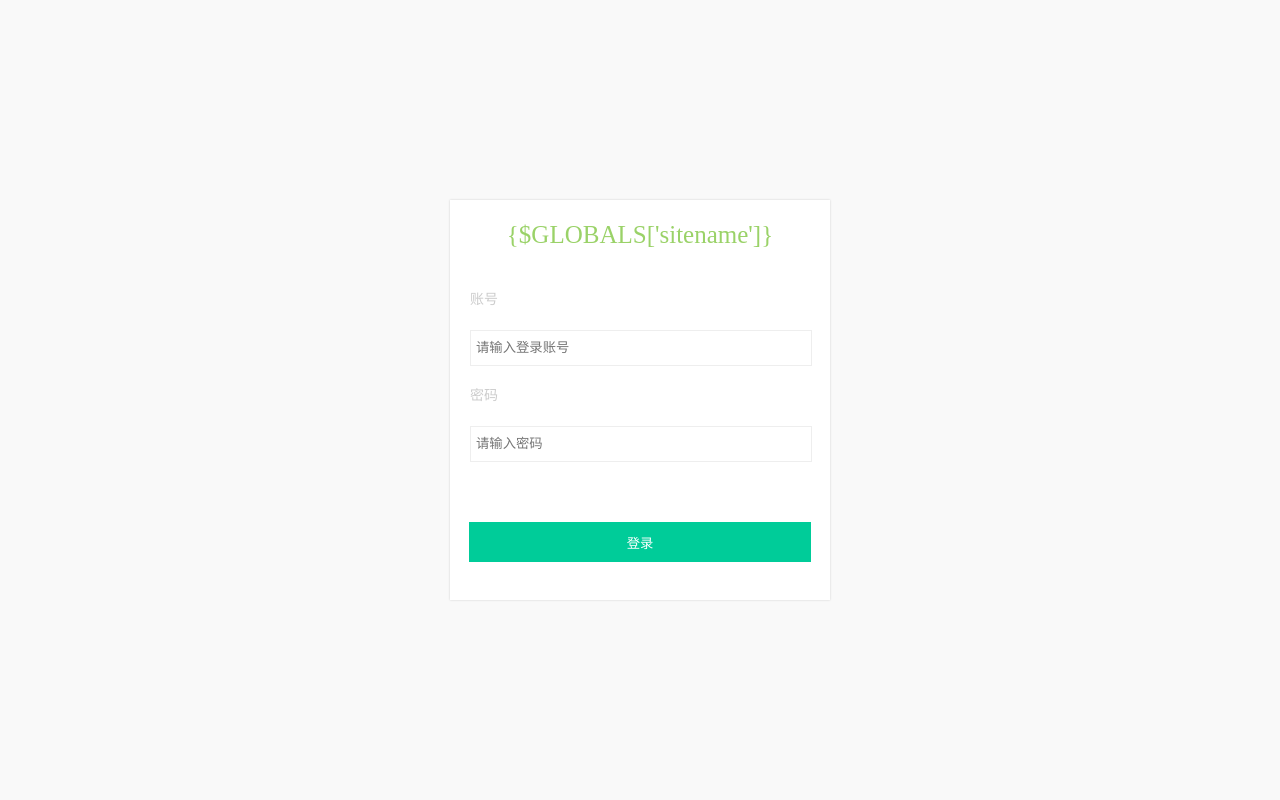
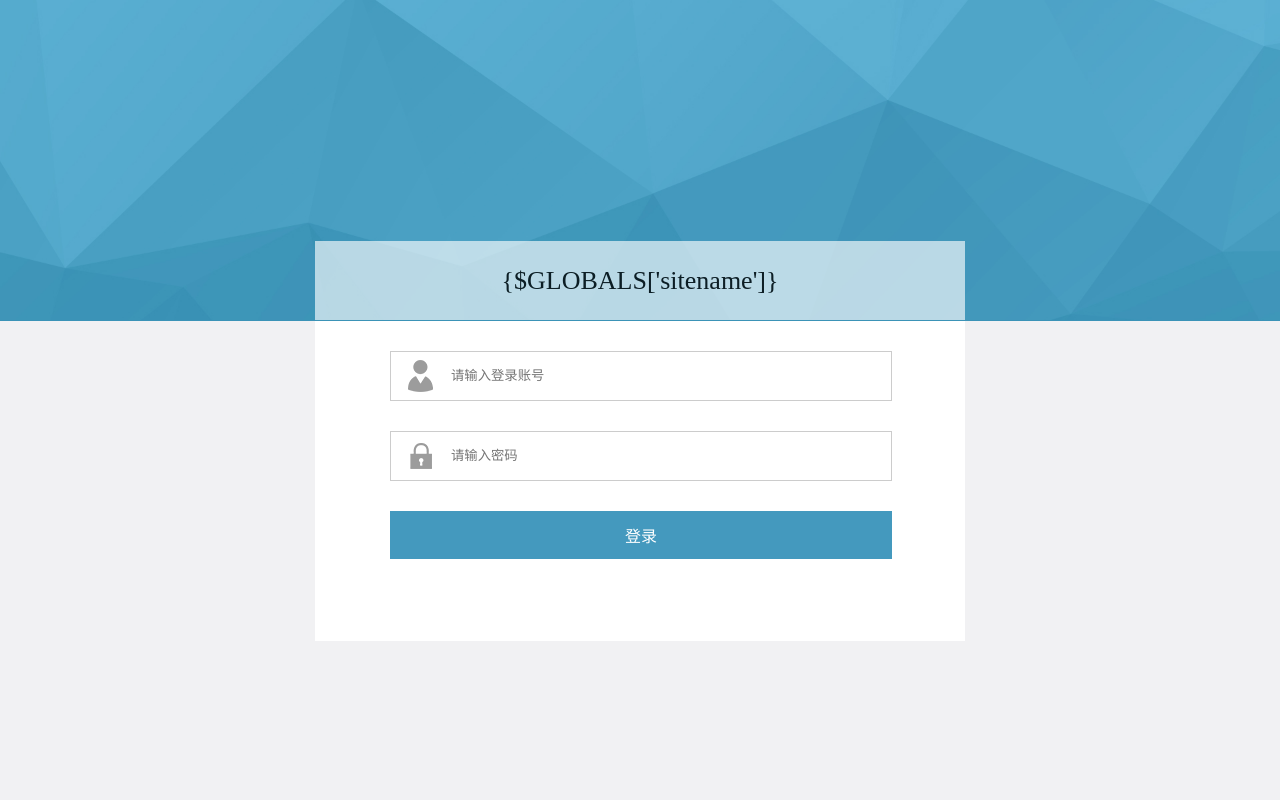
Before and after one commit to ashhher3/NoxVMS, a PHP site: page /DbName/NoxVMS/System/View/Login/login.html in a window 1280 px wide. Run offline with PHP 8.4, Linux system fonts and the light colour scheme.

Commit message:
修改登录

```diff
--- a/NoxVMS/Common/Conf/config.php
+++ b/NoxVMS/Common/Conf/config.php
@@ -7,7 +7,7 @@ return array(
 	'DB_HOST' => 'localhost', 		// 服务器地址
 	'DB_NAME' => 'noxvms', 			// 数据库名
 	'DB_USER' => 'root', 			// 用户名
-	'DB_PWD'  => 'root', 			// 密码
+	'DB_PWD'  => '', 			// 密码
 	'DB_PORT' => 3306, 				// 端口
 	'DB_PREFIX' => 'nox_', 			// 数据库表前缀
 	'DB_CHARSET'=> 'utf8', 			// 字符集
--- a/NoxVMS/System/View/Login/login.html
+++ b/NoxVMS/System/View/Login/login.html
@@ -9,16 +9,22 @@
         <link rel="stylesheet" type="text/css" href='__PUBLIC__/default/css/login.css' />
 	</head>
 	<body>
+        <div class="Login_Top"></div>
 		<div class='Login'>
         	<div class='Login_Title'><p>{$GLOBALS['sitename']}</p></div>
             <div class='Login_Con'>
-                <label>账号</label>
-                <input class='text' placeholder="请输入登录账号" type='text' name='username' />
-                <label>密码</label>
-                <input class='text' placeholder="请输入密码" onKeyUp="KeyDown(event)" type='password' name='password' />
-                <label></label>
-                <input class='submit' onKeyDown="login()" onClick="login()" type='button' value='登录' />
-                <input class='submit2' type='button' value='登录中···' />
+                <div class="span">
+                    <label><image src="__PUBLIC__/default/images/login/username.png" /></label>
+                    <input class='text' placeholder="请输入登录账号" type='text' name='username' />
+                </div>
+                <div class="span">
+                    <label><image src="__PUBLIC__/default/images/login/password.png" /></label>
+                    <input class='text' placeholder="请输入密码" onKeyUp="KeyDown(event)" type='password' name='password' />
+                </div>
+                <div class="span sub">
+                    <input class='submit' onKeyDown="login()" onClick="login()" type='button' value='登录' />
+                    <input class='submit2' type='button' value='登录中···' />
+                </div>
             </div>
         </div>
 	</body>
--- a/Public/default/css/login.css
+++ b/Public/default/css/login.css
@@ -1,5 +1,5 @@
 html,body{margin:0px auto;height:100%;width:100%;padding:0px;font-family:"微软雅黑";overflow-x:hidden}
-html,body{background:#f9f9f9;font-family:"微软雅黑";}
+html,body{background:#F1F1F3}
 *{padding:0px;margin:0px;border-collapse:collapse}
 *:focus{outline:none}
 ul,li,p,div{padding:0px;margin:0px}
@@ -9,14 +9,16 @@ input{padding:0px;border:none;font-family:"微软雅黑"}
 .clear{clear:both}
 .clear:after{height:0px;display:block;content:".";overflow:hidden;visibility:hidden;clear:both}
 
-.Login{width:380px;height:400px;background:#FFF;margin:0px auto;margin-top:50px;box-shadow:0px 0px 2px #ccc}
-.Login .Login_Title{width:100%;height:70px;font-size:25px;color:#9ad268;}
-	   .Login_Title p{float:left;height:100%;line-height:70px;width:100%;text-align:center}
-.Login .Login_Con{width:100%;height:330px;}
-	   .Login_Con label{float:left;width:100%;height:40px;margin-left:20px;margin-top:10px;line-height:40px;color:#CCC;font-size:14px;}
-	   .Login_Con input{float:left;margin-top:10px;width:330px;height:34px;border:1px solid #eee;margin-left:20px;}
-	   .Login_Con .submit,.Login_Con .submit2{border:none;background:#0C9;height:40px;color:#FFF;cursor:pointer;width:90%;margin-left:5%;}
-	   .Login_Con .submit:hover{background:#0CC}
-	   .Login_Con .submit2{background:#ccc;display:none;}
-	   .Login_Con .text{padding:0px 5px;color:#888;width:}
-	   .Login_Con .text:focus{border-color:#0F0;color:#000}
+.Login_Top{width:100%;height:320px;background:url(../images/login/login-bg.jpg) center no-repeat;background-size: cover;border-bottom:1px solid #3b93b7}
+
+.Login{width:650px;height:400px;margin:0px auto;margin-top:-80px;}
+.Login .Login_Title{height:79px;width:100%;border-bottom:1px solid #3b93b7;opacity: 0.8;background:rgba(255, 255, 255, 0.8);line-height:80px;text-align: center;font-size:26px;}
+.Login .Login_Con{height:320px;width:100%;background:#FFF}
+       .Login_Con .span{width:500px;margin-left:75px;height:48px;border:1px solid #ccc;margin-top:30px;float:left;}
+       .Login_Con .span label{height:40px;width:60px;margin-top:4px;text-align:center;float:left;}
+       .Login_Con .span label img{height:40px;}
+       .Login_Con .span input{height:100%;width:440px;float:left;}
+       .Login_Con .sub{border:none;background:#4499BE;width:502px}
+       .Login_Con .sub input{background:none;width:100%;height:100%;color:#FFF;font-size:16px;}
+       .Login_Con .sub .submit{cursor: pointer;}
+       .Login_Con .sub .submit2{display:none;background:#007196}
--- a/Public/default/js/login.js
+++ b/Public/default/js/login.js
@@ -1,12 +1,10 @@
-$(function(){
-	$('.Login').css('marginTop',($(window).height()-$('.Login').height())/2);
-})
+
 
 //登录事件
 function login()
 {
-	$('.Login .submit').hide();
-	$('.Login .submit2').show();
+	$('.Login .sub .submit').hide();
+	$('.Login .sub .submit2').show();
 	if($('[name=username]').val()!=='' && $('[name=password]').val()!=='')
 	{
 		$.post("/Login/response.html",{name:$('[name=username]').val(),pass:$('[name=password]').val()},function(data){
@@ -17,16 +15,16 @@ function login()
 			else
 			{
 				Message("用户名或密码错误");
-				$('.Login .submit').show();
-				$('.Login .submit2').hide();
+				$('.Login .sub .submit').show();
+				$('.Login .sub .submit2').hide();
 			}
 		},'html');
 	}
 	else
 	{
 		Message("用户名或者密码不能为空");
-		$('.Login .submit').show();
-		$('.Login .submit2').hide();
+		$('.Login .sub .submit').show();
+		$('.Login .sub .submit2').hide();
 	}
 }
 
```
Also changed, not shown: Public/default/images/login/login-bg.jpg (added), Public/default/images/login/password.png (added), Public/default/images/login/username.png (added).
